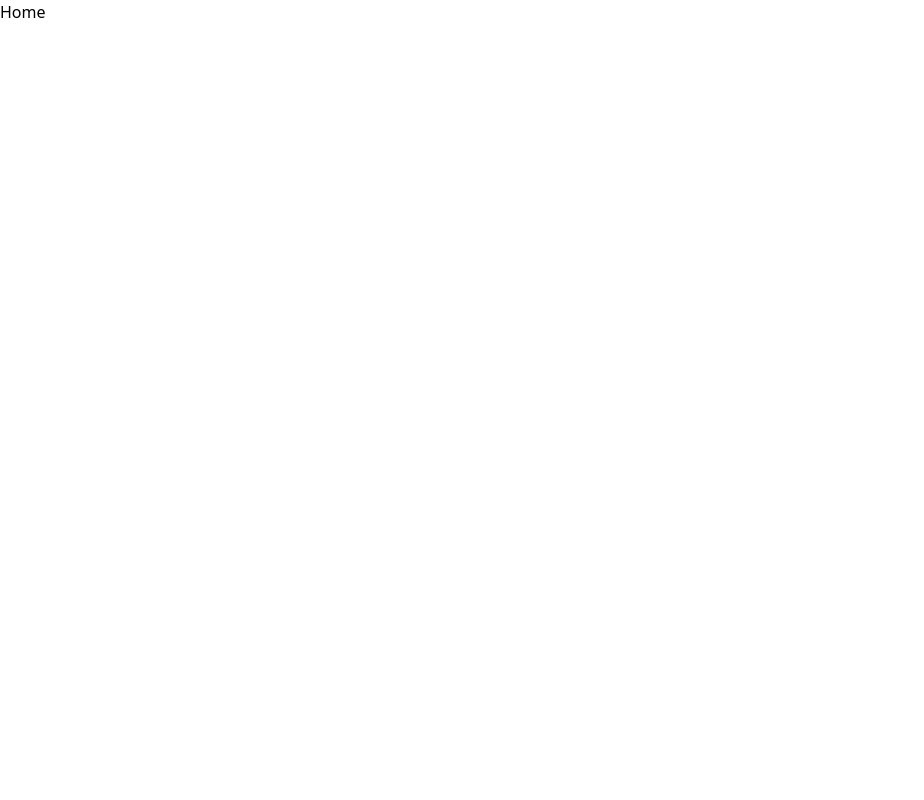
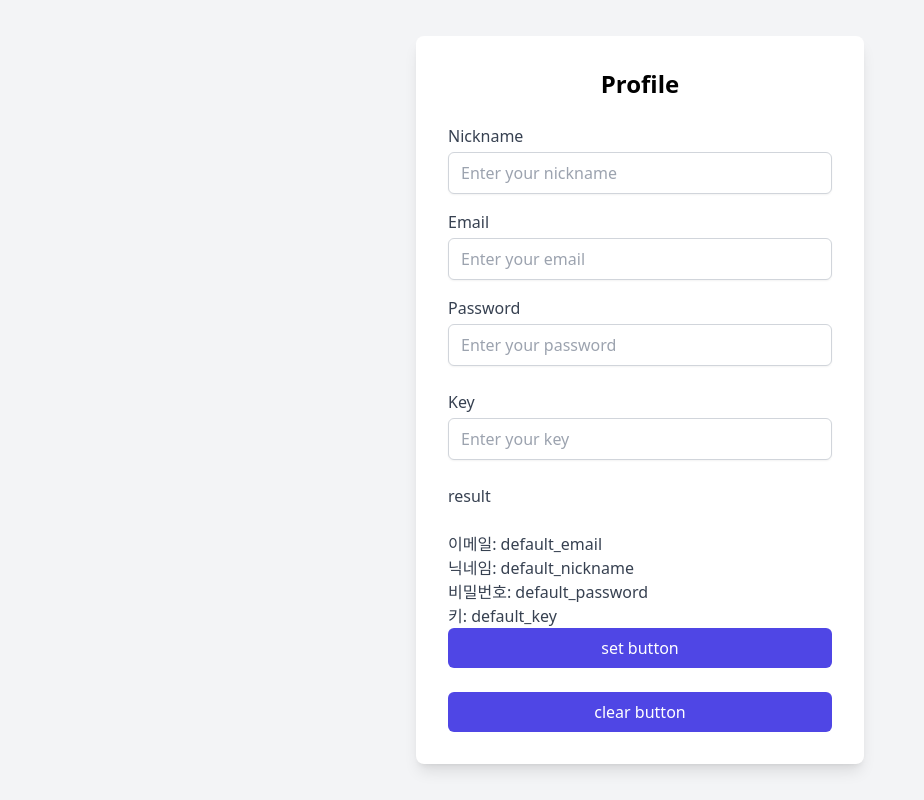
Before and after one commit to ai-diary-knou/ai-diary-knou-front, a React (Vite) app: page / in a window 1280 px wide. Shown: the whole page, without its empty margins (0-924 px from the left). Built offline with nearby package versions, Linux system fonts and the light colour scheme.

Commit message:
add redux user store

```diff
--- a/package.json
+++ b/package.json
@@ -10,11 +10,13 @@
     "preview": "vite preview"
   },
   "dependencies": {
+    "@reduxjs/toolkit": "^2.2.6",
     "@tanstack/react-query": "^5.45.1",
     "@tanstack/react-query-devtools": "^5.45.1",
     "axios": "^1.7.2",
     "react": "^18.3.1",
     "react-dom": "^18.3.1",
+    "react-redux": "^9.1.2",
     "react-router-dom": "^6.23.1",
     "redux": "^5.0.1"
   },
--- a/src/pages/home.tsx
+++ b/src/pages/home.tsx
@@ -1,7 +1,110 @@
-import React from "react";
+import { useState } from 'react';
+import { useDispatch, useSelector } from 'react-redux'
+import { RootState, AppDispatch, clearUser, setUser } from '../store/store.ts'
 
-const Home = () => {
-  return <div>Home</div>;
-};
+function Home() {
+  const selector = useSelector((state: RootState) => state);
+  const dispatch = useDispatch<AppDispatch>();
+
+  const [formData, setFormData] = useState({
+    nickname: '',
+    email: '',
+    password: '',
+    key: ''
+  });
+
+  const handleInputChange = (e: React.ChangeEvent<HTMLInputElement>) => {
+    const { name, value } = e.target;
+    setFormData(prevState => ({
+      ...prevState,
+      [name]: value
+    }));
+  };
+
+  return (
+    <div>
+      <div className="min-h-screen flex items-center justify-center bg-gray-100">
+        <div className="bg-white p-8 rounded-lg shadow-lg w-full max-w-md">
+          <h2 className="text-2xl font-bold mb-6 text-center">Profile</h2>
+
+          <form>
+            <div className="mb-4">
+              <label htmlFor="nickname" className="block text-gray-700">Nickname</label>
+              <input
+                type="text"
+                id="nickname"
+                name="nickname"
+                value={formData.nickname}
+                onChange={handleInputChange}
+                className="mt-1 block w-full px-3 py-2 bg-white border border-gray-300 rounded-md shadow-sm focus:outline-none focus:ring-indigo-500 focus:border-indigo-500"
+                placeholder="Enter your nickname"
+              />
+            </div>
+
+            <div className="mb-4">
+              <label htmlFor="email" className="block text-gray-700">Email</label>
+              <input
+                type="email"
+                id="email"
+                name="email"
+                value={formData.email}
+                onChange={handleInputChange}
+                className="mt-1 block w-full px-3 py-2 bg-white border border-gray-300 rounded-md shadow-sm focus:outline-none focus:ring-indigo-500 focus:border-indigo-500"
+                placeholder="Enter your email"
+              />
+            </div>
+
+            <div className="mb-6">
+              <label htmlFor="password" className="block text-gray-700">Password</label>
+              <input
+                type="password"
+                id="password"
+                name="password"
+                value={formData.password}
+                onChange={handleInputChange}
+                className="mt-1 block w-full px-3 py-2 bg-white border border-gray-300 rounded-md shadow-sm focus:outline-none focus:ring-indigo-500 focus:border-indigo-500"
+                placeholder="Enter your password"
+              />
+            </div>
+
+            <div className="mb-6">
+              <label htmlFor="key" className="block text-gray-700">Key</label>
+              <input
+                type="text"
+                id="key"
+                name="key"
+                value={formData.key}
+                onChange={handleInputChange}
+                className="mt-1 block w-full px-3 py-2 bg-white border border-gray-300 rounded-md shadow-sm focus:outline-none focus:ring-indigo-500 focus:border-indigo-500"
+                placeholder="Enter your key"
+              />
+            </div>
+
+            <label htmlFor="result" className="block text-gray-700">result</label><br></br>
+            <label htmlFor="result_email" className="block text-gray-700">이메일: {selector.user.email}</label>
+            <label htmlFor="result_nickname" className="block text-gray-700">닉네임: {selector.user.nickname}</label>
+            <label htmlFor="result_password" className="block text-gray-700">비밀번호: {selector.user.password}</label>
+            <label htmlFor="result_key" className="block text-gray-700">키: {selector.user.key}</label>
+
+            <button
+              type="button"
+              className="w-full bg-indigo-600 text-white py-2 px-4 rounded-md hover:bg-indigo-700 focus:outline-none focus:ring-2 focus:ring-indigo-500 focus:ring-offset-2"
+              onClick={() => {dispatch(setUser(formData))}}>
+              set button
+            </button>
+            <br></br>
+            <br></br>
+            <button
+              type="button"
+              className="w-full bg-indigo-600 text-white py-2 px-4 rounded-md hover:bg-indigo-700 focus:outline-none focus:ring-2 focus:ring-indigo-500 focus:ring-offset-2"
+              onClick={() => {dispatch(clearUser())}}>
+              clear button
+            </button>
+          </form>
+        </div>
+      </div>
+    </div>
+  );
+}
 
 export default Home;
--- /dev/null
+++ b/src/store/store.ts
@@ -0,0 +1,60 @@
+import { configureStore, createSlice } from '@reduxjs/toolkit'
+import type { PayloadAction } from '@reduxjs/toolkit'
+
+interface UserState {
+  email: string;
+  nickname: string;
+  password: string;
+  key: string;
+}
+
+const initialState: UserState = {
+  email: 'default_email',
+  nickname: 'default_nickname',
+  password: 'default_password',
+  key: 'default_key',
+}
+
+const userSlice = createSlice({
+  name: 'user',
+  initialState,
+  reducers: {
+    setEmail(state, action: PayloadAction<string>) {
+      state.email = action.payload
+    },
+    setNickname(state, action: PayloadAction<string>) {
+      state.nickname = action.payload
+    },
+    setPassword(state, action: PayloadAction<string>) {
+      state.password = action.payload
+    },
+    setKey(state, action: PayloadAction<string>) {
+      state.key = action.payload
+    },
+    setUser(state, action: PayloadAction<UserState>) {
+      state.email = action.payload.email
+      state.nickname = action.payload.nickname
+      state.password = action.payload.password
+      state.key = action.payload.key
+    },
+    clearUser(state) {
+      state.email = ''
+      state.nickname = ''
+      state.password = ''
+      state.key = ''
+    },
+  },
+})
+
+let store = configureStore({
+  reducer: {
+    user: userSlice.reducer
+  }
+})
+
+// store의 타입 미리 export 해두기
+export type RootState = ReturnType<typeof store.getState>
+export type AppDispatch = typeof store.dispatch
+
+export const { setEmail, setNickname, setPassword, setKey, setUser, clearUser } = userSlice.actions
+export default store
```
Also changed, not shown: src/main.tsx (+7 -1 lines), 1 other file (tests, documents, lock files or other folders).
